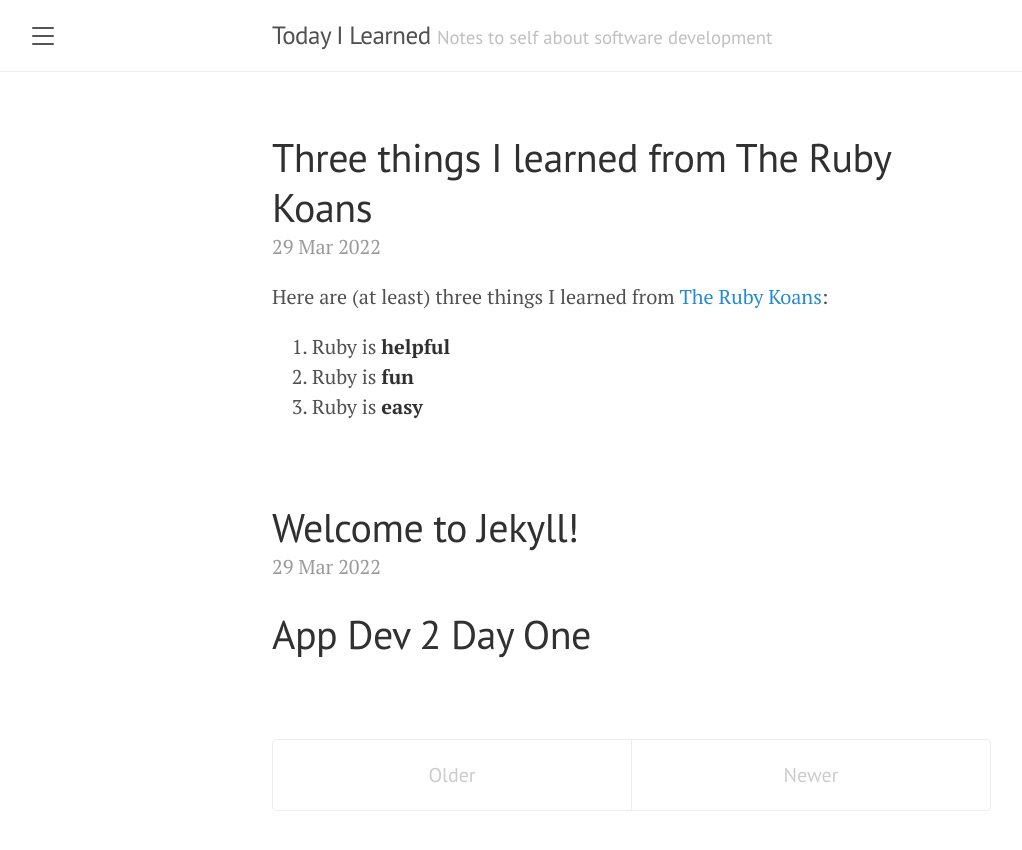
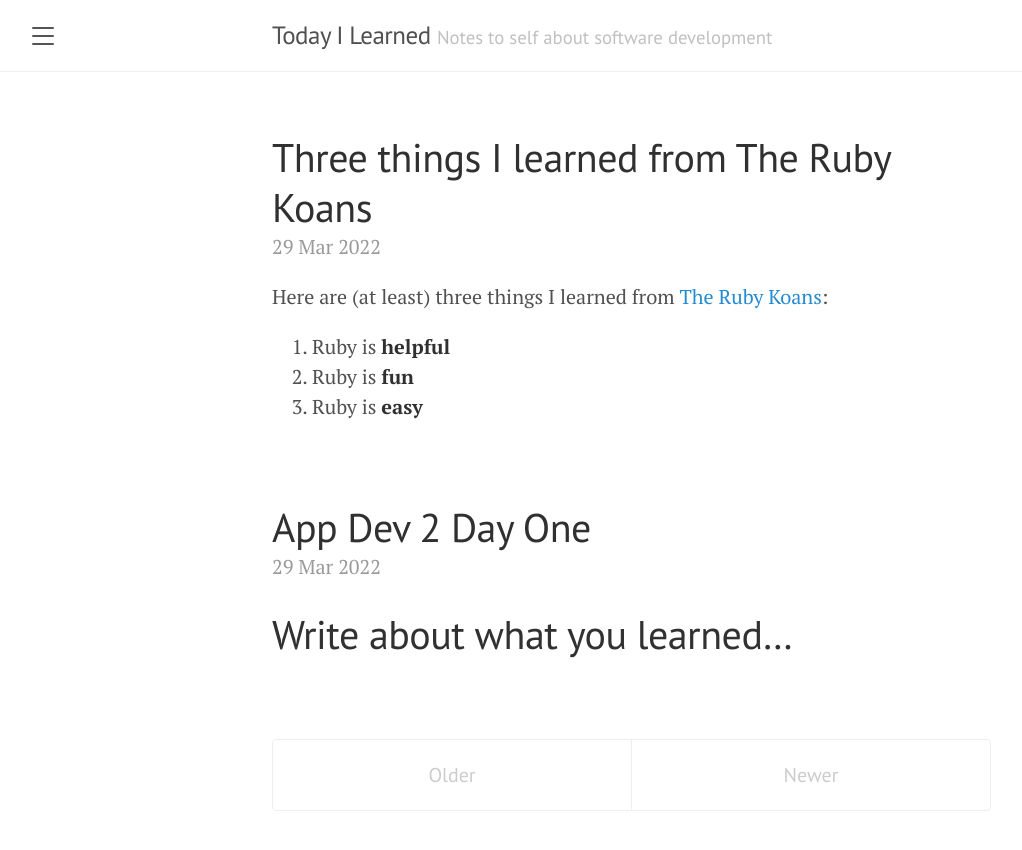
Before and after one commit to cbulzoni/journal, a Jekyll site: the page built from index.html, in a window 1280 px wide. Shown: the top 850 px of the page, without its empty margins (8-1030 px from the left). Built offline with Jekyll 4.4.1, drawn with Linux system fonts in a browser that asks for light colours; the list of posts is cut into pages by our own code.

Commit message:
Update 2022-03-29-ad2-day-one.md

```diff
--- a/_posts/2022-03-29-ad2-day-one.md
+++ b/_posts/2022-03-29-ad2-day-one.md
@@ -1,6 +1,6 @@
 ---
 layout: post
-title:  "Welcome to Jekyll!"
+title:  "App Dev 2 Day One"
 ---
 
-# App Dev 2 Day One
+# Write about what you learned...
```
